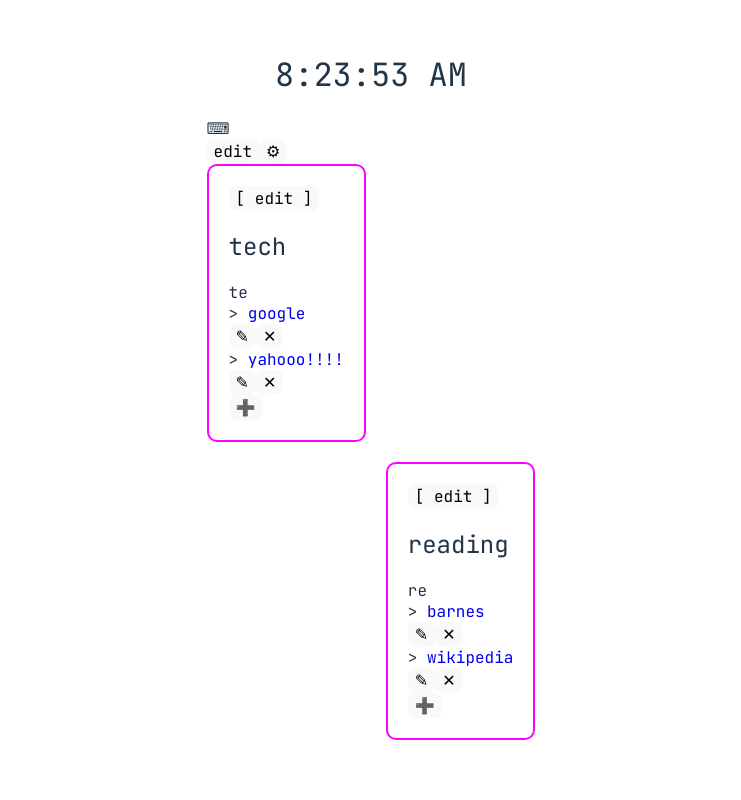
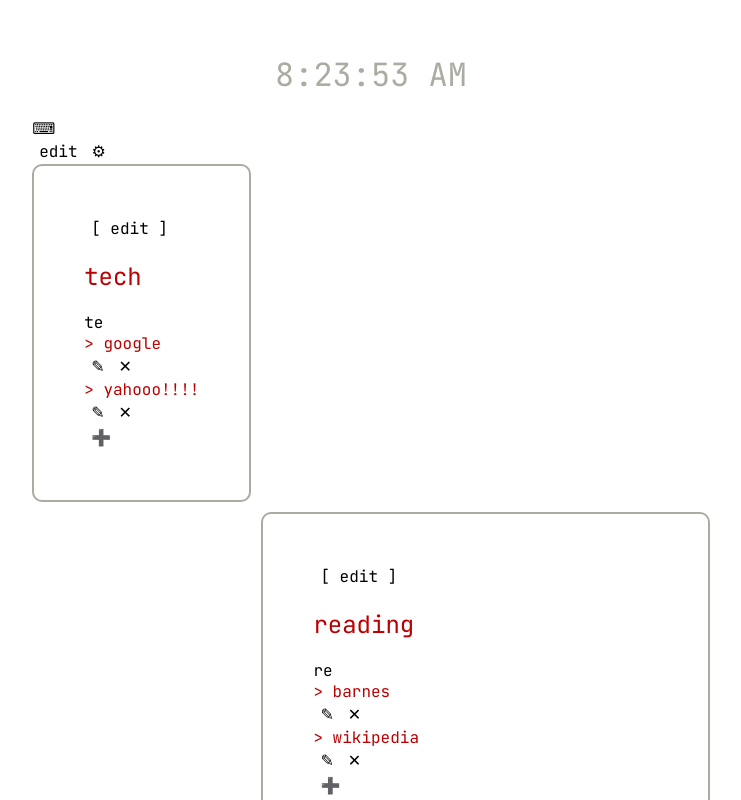
Before and after one commit to vgfang/launchtab, a React (Vite) app: page / in a window 1280 px wide. Shown: the top 800 px of the page, without its empty margins (269-1010 px from the left). Built offline with nearby package versions, Linux system fonts and the light colour scheme.

Commit message:
added code fro settings to affect UI

```diff
--- a/src/App.tsx
+++ b/src/App.tsx
@@ -82,6 +82,20 @@ function App() {
     setNodes(userJSON.nodes);
   }, []);
 
+  useEffect(() => {
+    document.documentElement.style.setProperty('--bg-color', settings.colors.bg);
+    document.documentElement.style.setProperty('--fg-color', settings.colors.fg);
+    document.documentElement.style.setProperty('--text-color', settings.colors.text);
+    document.documentElement.style.setProperty('--accent-color', settings.colors.accent);
+    document.documentElement.style.setProperty('--node-radius', `${settings.grid.radius}px`);
+    document.documentElement.style.setProperty('--node-padding', `${settings.grid.padding}px`);
+    document.documentElement.style.setProperty('--grid-gap', `${settings.grid.gap}px`);
+    document.documentElement.style.setProperty('--node-width', `${settings.grid.width} px`);
+    document.documentElement.style.setProperty('--grid-size-x', `${settings.grid.sizeX}`);
+    document.documentElement.style.setProperty('--grid-size-y', `${settings.grid.sizeY}`);
+    console.log("loaded settings")
+  }, [settings]);
+
   return (
     <>
       <header id="header">
--- a/src/components/Grid.tsx
+++ b/src/components/Grid.tsx
@@ -5,6 +5,7 @@ import LinkModal from "./LinkModal.tsx";
 import NodeModal from "./NodeModal.tsx";
 import { v4 as uuidv4 } from 'uuid'
 import * as T from '../types'
+import '../stylesheets/Grid.css';
 
 interface Props {
   nodes: T.Node[];
@@ -157,12 +158,6 @@ const Grid = (props: Props) => {
       </Modal>
       <div
         id="grid"
-        style={{
-          display: `grid`,
-          gridTemplateColumns: `repeat(${props.settings.gridX}, 1fr)`,
-          gridTemplateRows: `repeat(${props.settings.gridY}, 1fr)`,
-          gridGap: "20px",
-        }}
       >
         <NodeList
           nodes={props.nodes}
--- a/src/components/Link.tsx
+++ b/src/components/Link.tsx
@@ -34,11 +34,11 @@ const Link = (props: Props) => {
 
   return (
     <li>
-      <span>{'> '}</span>
       <a
         href={parseUrlForUse(props.link.url)}
         onClick={(e: React.MouseEvent<HTMLAnchorElement>) => props.editMode && e.preventDefault()}
       >
+        <span>{'> '}</span>
         {props.link.label}
       </a>
       {props.editMode &&
--- a/src/components/SettingsModal.tsx
+++ b/src/components/SettingsModal.tsx
@@ -47,7 +47,7 @@ const SettingsModal = (props: Props) => {
     <div>
       <h2>settings:</h2>
 
-      <form>
+      <form id="settings-modal-form">
 
         <label>Grid:</label>
         <table>
@@ -63,7 +63,7 @@ const SettingsModal = (props: Props) => {
                 <label>Size Y:</label>
               </td>
               <td>
-                <input type="text" value={gridY} onChange={(e: React.ChangeEvent<HTMLInputElement>) => setGridY(e.target.value)} />
+                <input type="number" value={gridY} onChange={(e: React.ChangeEvent<HTMLInputElement>) => setGridY(e.target.value)} />
               </td>
             </tr>
             <tr>
@@ -71,13 +71,13 @@ const SettingsModal = (props: Props) => {
                 <label>Width: </label>
               </td>
               <td>
-                <input type="text" value={width} onChange={(e: React.ChangeEvent<HTMLInputElement>) => setWidth(e.target.value)} />
+                <input type="number" value={width} onChange={(e: React.ChangeEvent<HTMLInputElement>) => setWidth(e.target.value)} />
               </td>
               <td>
                 <label>Padding: </label>
               </td>
               <td>
-                <input type="text" value={padding} onChange={(e: React.ChangeEvent<HTMLInputElement>) => setPadding(e.target.value)} />
+                <input type="number" value={padding} onChange={(e: React.ChangeEvent<HTMLInputElement>) => setPadding(e.target.value)} />
               </td>
             </tr>
             <tr>
@@ -85,13 +85,13 @@ const SettingsModal = (props: Props) => {
                 <label>Gap: </label>
               </td>
               <td>
-                <input type="text" value={gap} onChange={(e: React.ChangeEvent<HTMLInputElement>) => setGap(e.target.value)} />
+                <input type="number" value={gap} onChange={(e: React.ChangeEvent<HTMLInputElement>) => setGap(e.target.value)} />
               </td>
               <td>
                 <label>Radius: </label>
               </td>
               <td>
-                <input type="text" value={radius} onChange={(e: React.ChangeEvent<HTMLInputElement>) => setRadius(e.target.value)} />
+                <input type="number" value={radius} onChange={(e: React.ChangeEvent<HTMLInputElement>) => setRadius(e.target.value)} />
               </td>
             </tr>
           </tbody>
@@ -134,7 +134,7 @@ const SettingsModal = (props: Props) => {
         </table>
 
         <button onClick={props.closeModal}>[ cancel ]</button>
-        <button type="submit" form="confirm-modal-form" onClick={handleLinkFormSubmit}>
+        <button type="submit" form="settings-modal-form" onClick={handleLinkFormSubmit}>
           [ save ]
         </button>
       </form>
--- a/src/index.css
+++ b/src/index.css
@@ -8,6 +8,20 @@
   text-rendering: optimizeLegibility;
   -webkit-font-smoothing: antialiased;
   -moz-osx-font-smoothing: grayscale;
+
+  --bg-color: #015234;
+  --fg-color: #CA63A8;
+  --accent-color: #FFFFFF;
+  --text-color: #222222;
+
+  --grid-size-x: 3;
+  --grid-size-y: 3;
+
+  --node-radius: 10px;
+  --node-padding: 10px;
+  --grid-gap: 10px;
+  --node-width: 10px;
+
 }
 
 a {
@@ -25,6 +39,17 @@ body {
   text-align: left;
 }
 
+* {
+  background-color: var(--bg-color)
+}
+
+a {
+  color: var(--text-color)
+}
+a:hover {
+  color: var(--accent-color)
+}
+
 button {
   border-radius: 8px;
   border: 1px solid transparent;
@@ -34,28 +59,16 @@ button {
   transition: border-color 0.25s;
 }
 button:hover {
-  border-color: #646cff;
+  border-color: #ffffff;
 }
 button:focus,
 button:focus-visible {
   outline: 4px auto -webkit-focus-ring-color;
 }
 
-@media (prefers-color-scheme: light) {
-  :root {
-    color: #213547;
-    background-color: #ffffff;
-  }
-  a:hover {
-    color: #747bff;
-  }
-  button {
-    background-color: #f9f9f9;
-  }
-}
-
 h1 {
   text-align: center;
+  color: var(--fg-color);
 }
 
 ul {
@@ -63,3 +76,7 @@ ul {
   padding: 0;
   list-style-type: none;
 }
+
+h2, li, td {
+  color: var(--text-color)
+}
--- /dev/null
+++ b/src/stylesheets/Grid.css
@@ -0,0 +1,6 @@
+#grid {
+  display: grid;
+  grid-template-columns: repeat(var(--grid-size-x), 1fr);
+  grid-template-rows: repeat(var(--grid-size-y), 1fr);
+  grid-gap: var(--grid-gap);
+}
--- a/src/stylesheets/Node.css
+++ b/src/stylesheets/Node.css
@@ -1,7 +1,7 @@
 .node {
-  border: 2px solid magenta;
-  border-radius: 10px;
-  padding: 20px;
+  border: 2px solid var(--fg-color);
+  border-radius: var(--node-radius);
+  padding: var(--node-padding);
 }
 
 .link-section {
--- a/src/test/test.json
+++ b/src/test/test.json
@@ -4,14 +4,14 @@
       "sizeX": 3,
       "sizeY": 3,
       "width": 300,
-      "padding": 10,
+      "padding": 50,
       "gap": 10,
       "radius": 10
     },
     "colors": {
       "fg": "#abaca1",
-      "bg": "#000000",
-      "accent": "#ffffff",
+      "bg": "#ffffff",
+      "accent": "#323232",
       "text": "#ba0000"
     }
   },
--- a/src/types/index.tsx
+++ b/src/types/index.tsx
@@ -17,6 +17,13 @@ export interface Settings {
     bg: string,
     accent: string,
     text: string
+  }
+  fonts?: {
+    headerSize: number;
+    linkSize: number;
+    keychordHintSIze: number;
+    clockSize: number;
+    fontFamily: string;
   }
 }
 
```
